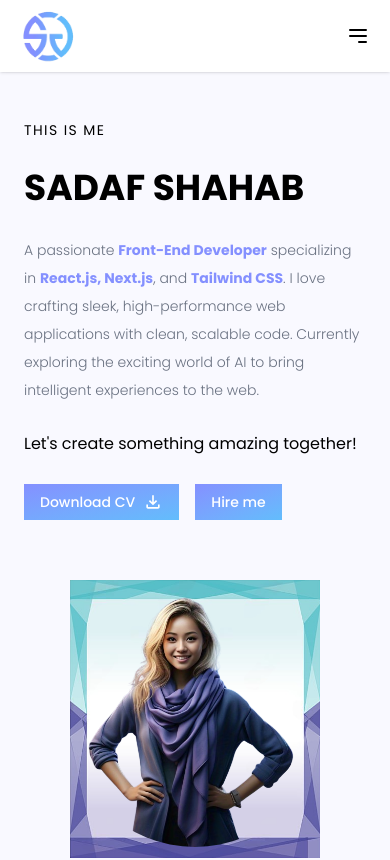
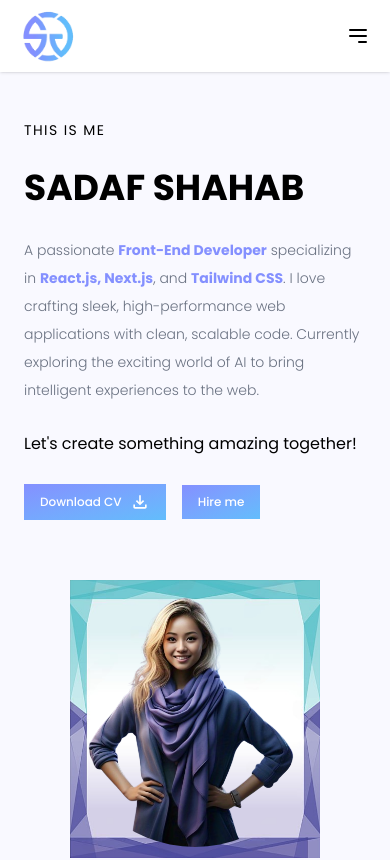
Before and after one commit to sadafshahab12/My-Portfolio, a React (Vite) app: page / in a window 390 px wide. Shown: the top 860 px of the page. Built offline with nearby package versions, Linux system fonts and the light colour scheme.

Commit message:
add cv for download

```diff
--- a/package.json
+++ b/package.json
@@ -21,6 +21,7 @@
     "react-icons": "^5.5.0",
     "react-router-dom": "^7.2.0",
     "react-toastify": "^11.0.5",
+    "sadaf": "file:",
     "tailwindcss": "^4.0.8"
   },
   "devDependencies": {
--- a/src/components/ui/Hero.jsx
+++ b/src/components/ui/Hero.jsx
@@ -32,10 +32,14 @@ const Hero = () => {
           </p>
           <p>{`Let's`} create something amazing together!</p>
           <div className="flex-left gap-4">
-            <button className="button flex-center gap-2">
-              Download CV <MdOutlineFileDownload className="w-5 h-5" />
-            </button>
-            <button className="button">Hire me</button>
+            <a href="/sadaf resume.pdf" target="_blank">
+              <button className="button flex-center gap-2 sm:text-sm text-12">
+                Download CV <MdOutlineFileDownload className="w-5 h-5" />
+              </button>
+            </a>
+            <a href="/contact">
+              <button className="button sm:text-sm text-12">Hire me</button>
+            </a>
           </div>
         </div>
         <div className="relative flex justify-center items-center">
```
Also changed, not shown: 2 other files (tests, documents, lock files or other folders).
